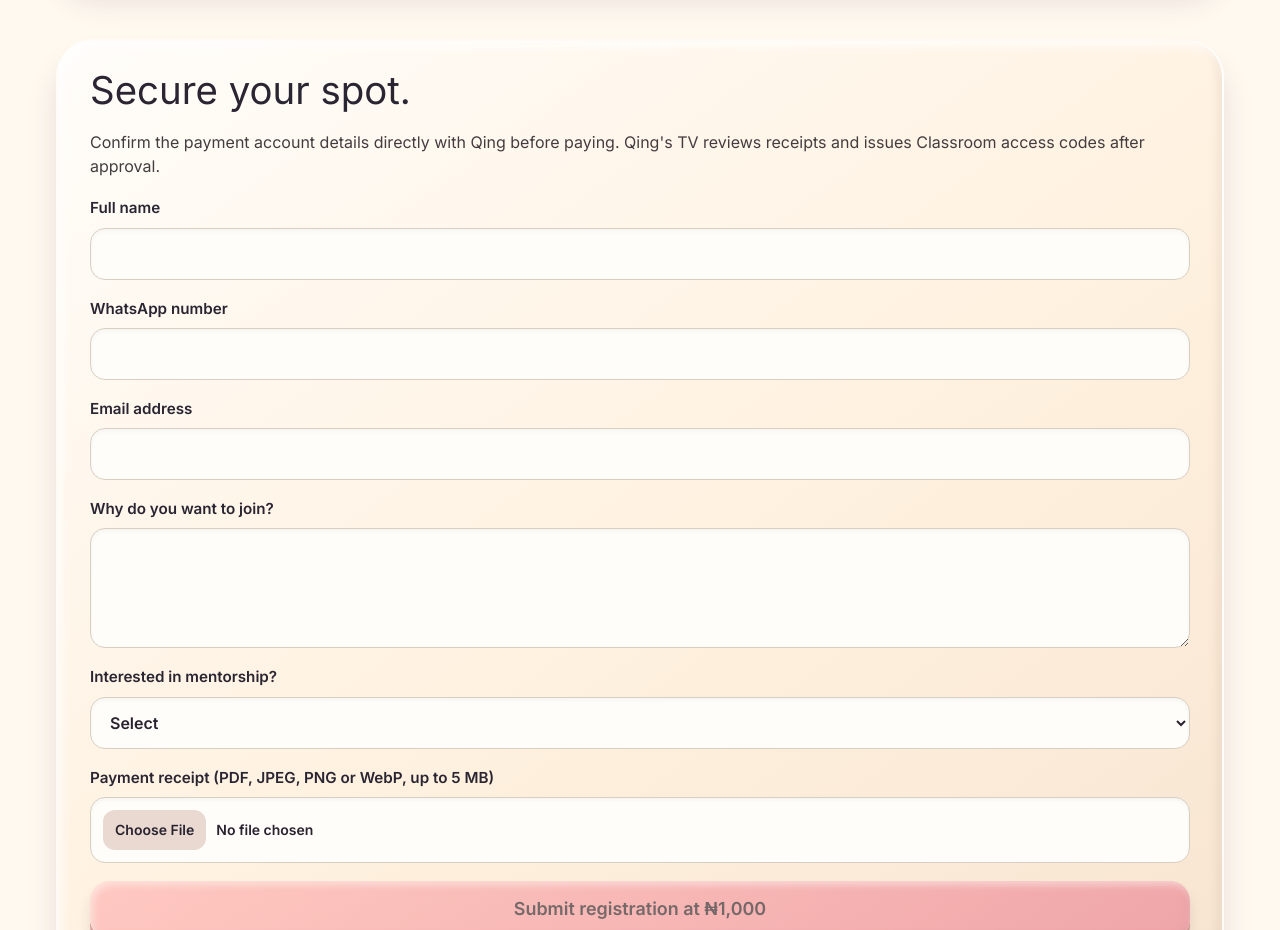
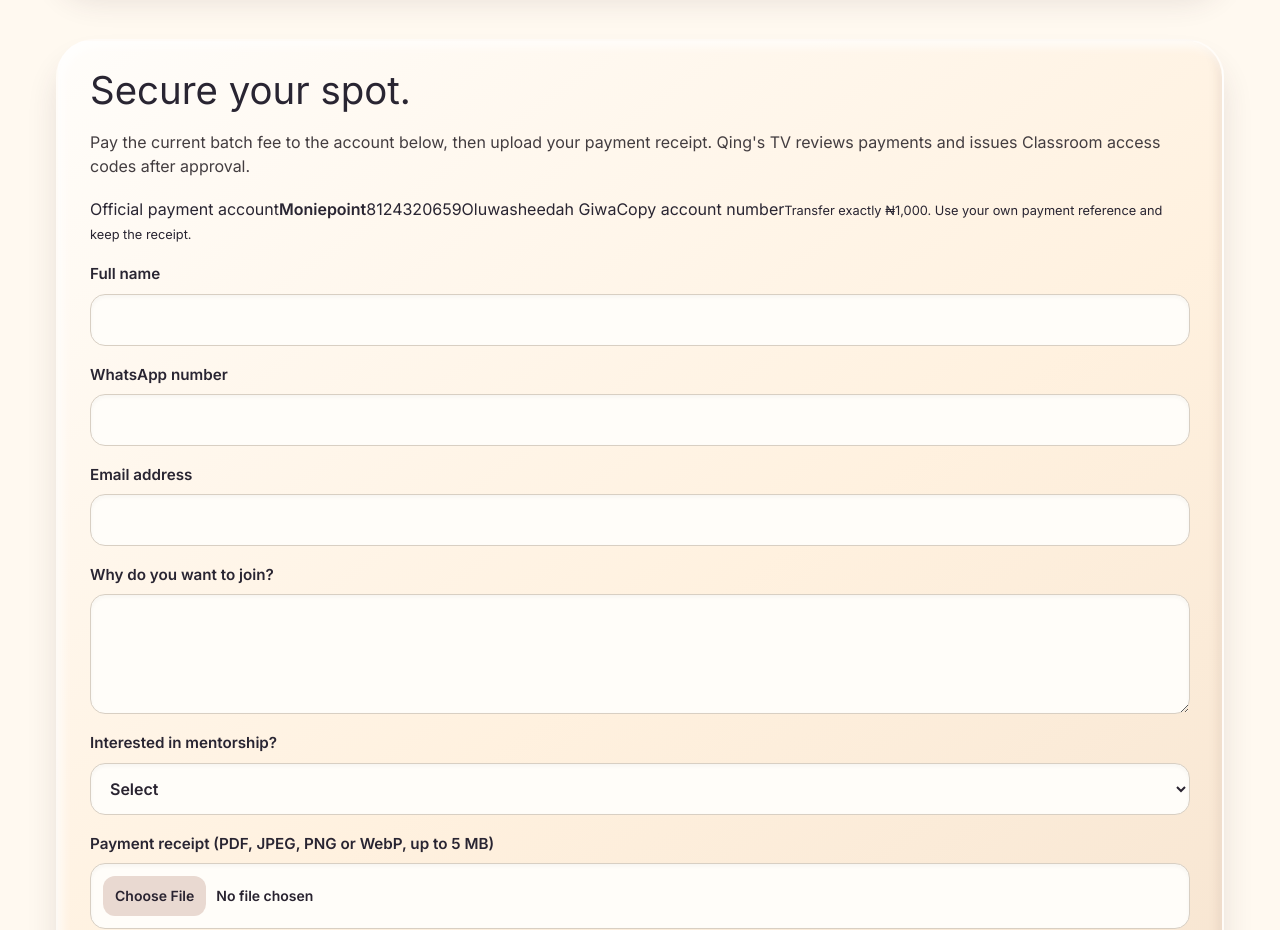
Before and after one commit to Thee-Web3-Qing/My-Portfolio, a React (Vite) app: page /class in a window 1280 px wide. Shown: the part 5440-6370 px from the top of the page. Built offline with nearby package versions, Linux system fonts and the light colour scheme; no server answers.

Commit message:
Show official Moniepoint class payment details on registration form

```diff
--- a/src/pages/Class.jsx
+++ b/src/pages/Class.jsx
@@ -279,7 +279,15 @@ export default function Class() {
           <ClayCard tone="cream" className="clay-subscription">
             <form onSubmit={submit} className="clay-enrollment-form">
               <h3>Secure your spot.</h3>
-              <p>Confirm the payment account details directly with Qing before paying. Qing's TV reviews receipts and issues Classroom access codes after approval.</p>
+              <p>Pay the current batch fee to the account below, then upload your payment receipt. Qing's TV reviews payments and issues Classroom access codes after approval.</p>
+              <div className="clay-payment-details" aria-label="Official class payment details">
+                <span className="clay-payment-eyebrow">Official payment account</span>
+                <strong className="clay-payment-bank">Moniepoint</strong>
+                <span className="clay-payment-number">8124320659</span>
+                <span className="clay-payment-name">Oluwasheedah Giwa</span>
+                <button type="button" className="clay-payment-copy" onClick={() => { navigator.clipboard?.writeText('8124320659'); }}>Copy account number</button>
+                <small>Transfer exactly {formatNaira(pricing.price)}. Use your own payment reference and keep the receipt.</small>
+              </div>
               <label>Full name<input name="fullName" required minLength={3} value={form.fullName} onChange={update} /></label>
               <label>WhatsApp number<input name="whatsapp" required value={form.whatsapp} onChange={update} /></label>
               <label>Email address<input name="email" type="email" required value={form.email} onChange={update} /></label>
```
